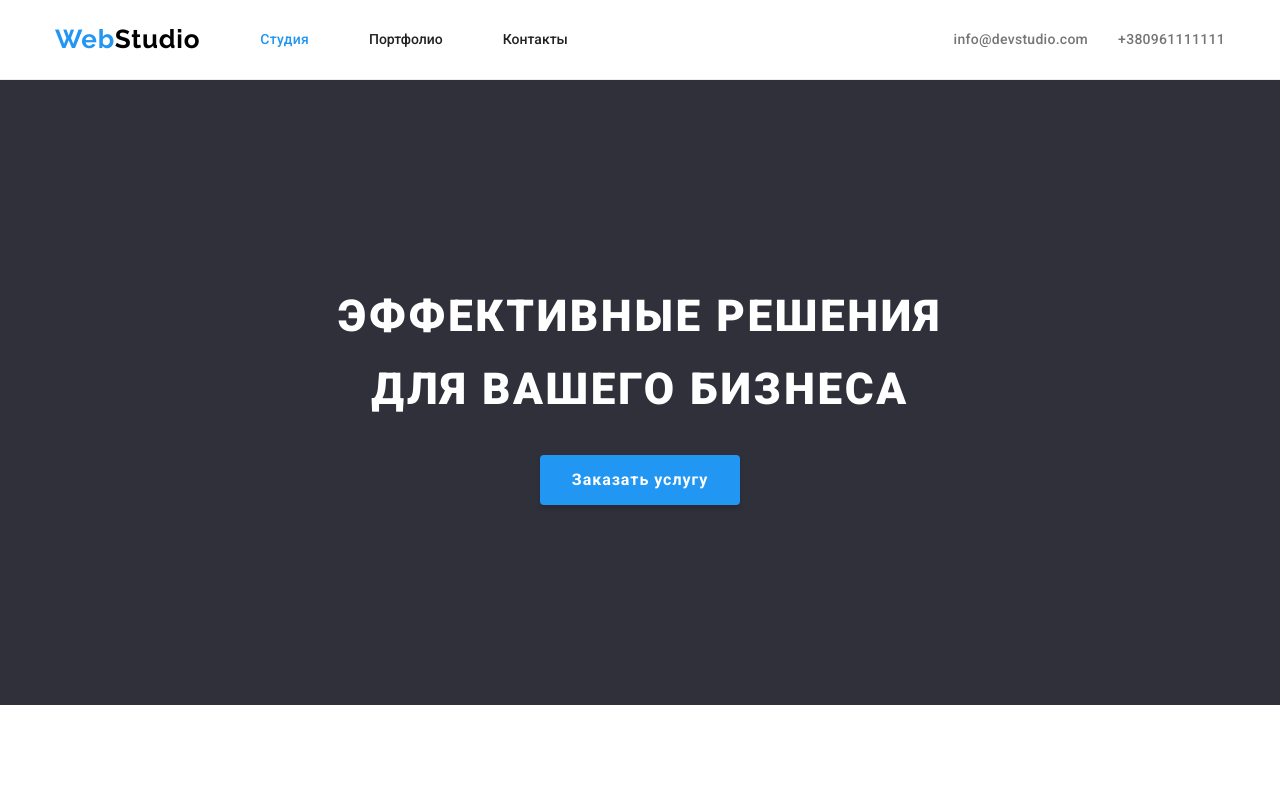
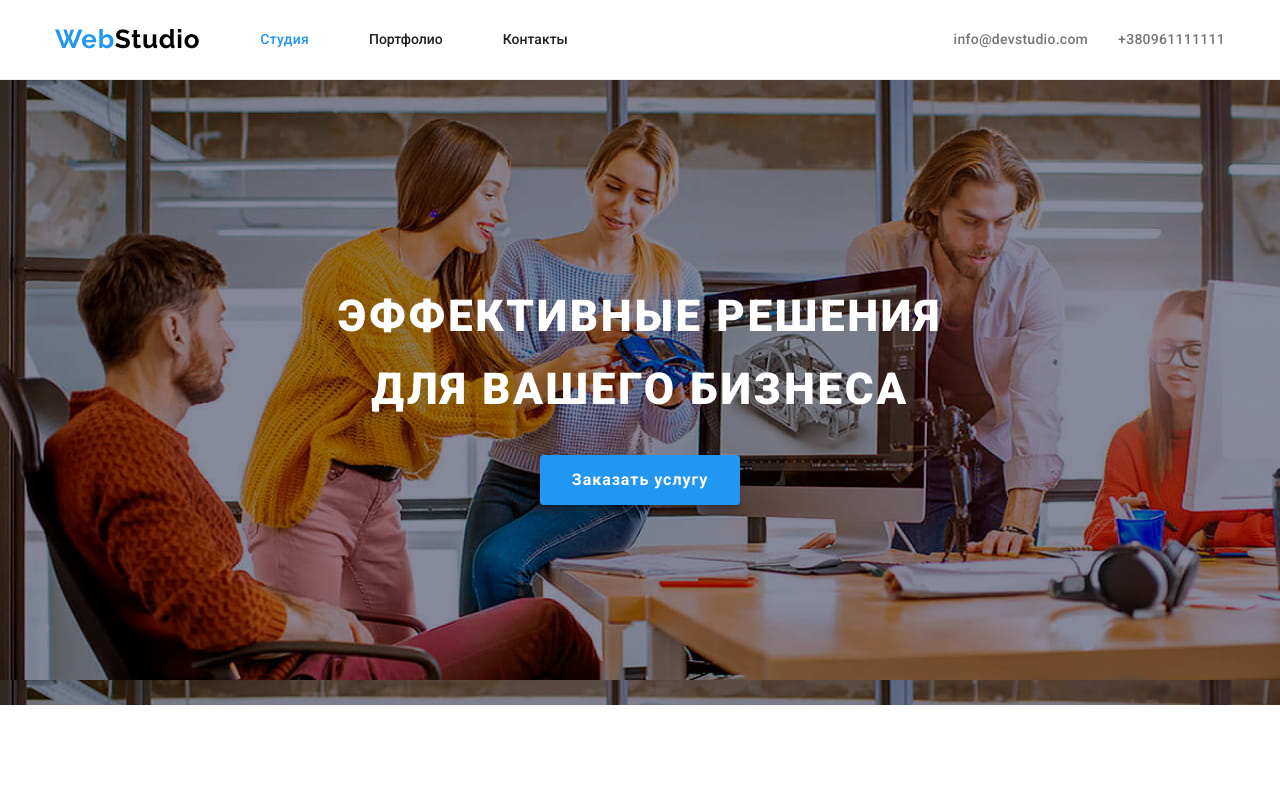
Before and after one commit to dmitruz/dmitruz-goit-markup-hw-04, a plain HTML site: page index.html in a window 1280 px wide. Shown: the top 796 px of the page. Drawn offline with nearby package versions, Linux system fonts and the light colour scheme.

Commit message:
Update style.css

```diff
--- a/css/style.css
+++ b/css/style.css
@@ -177,7 +177,7 @@ text-decoration: none;
 /*main section webstudio*/
 
 .hero {
-   background: var(--primary-background);
+   background-image: url(../images/heroimg.jpg);
     text-align: center;
     padding-top: 200px;
     padding-bottom: 200px;
```
